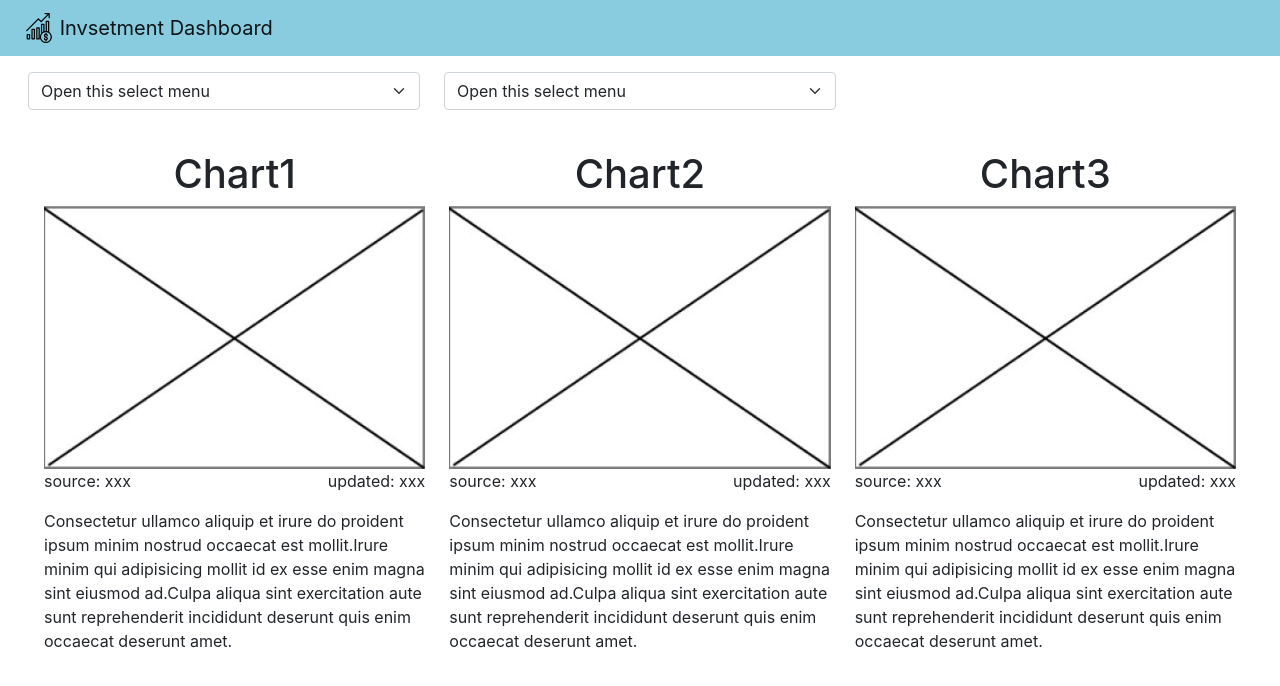
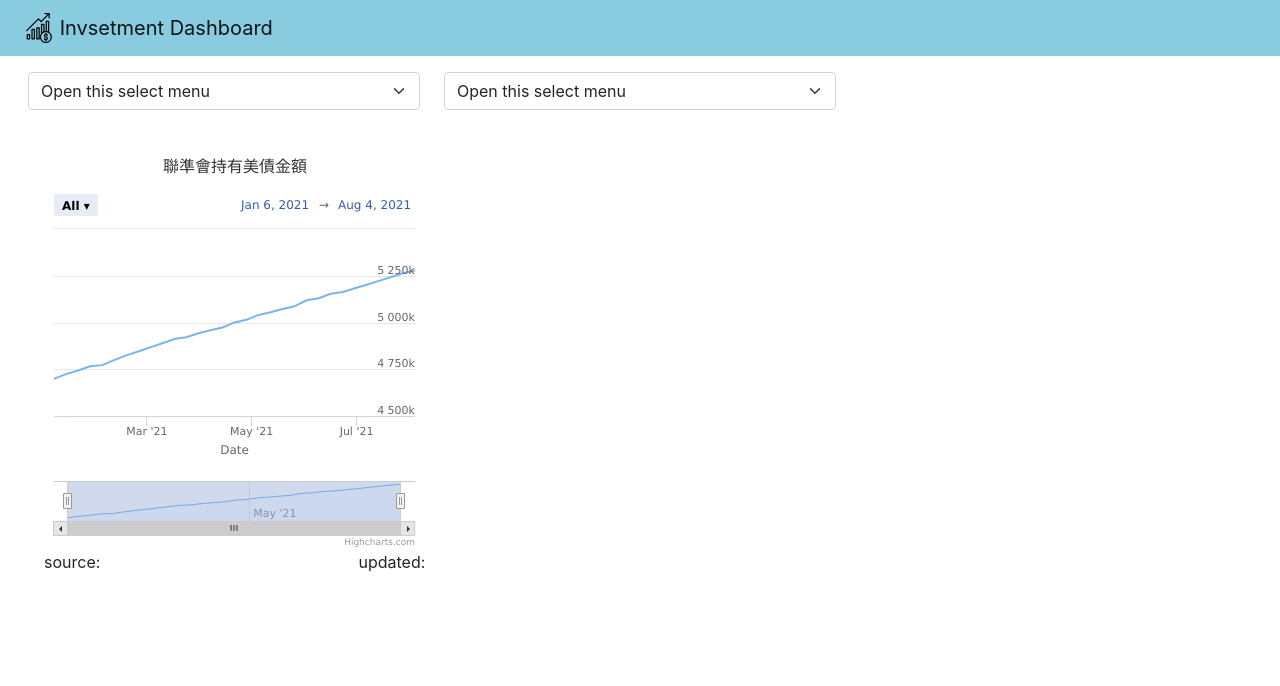
Before and after one commit to black95143/investment-dashboard, a React (Create React App) app: page / in a window 1280 px wide. Shown: the top 686 px of the page. Built offline with nearby package versions, Linux system fonts and the light colour scheme.

Commit message:
add dummy data and render it

```diff
--- a/package.json
+++ b/package.json
@@ -7,6 +7,8 @@
     "@testing-library/react": "^11.2.7",
     "@testing-library/user-event": "^12.8.3",
     "bootstrap": "^5.0.2",
+    "highcharts": "^9.1.2",
+    "highcharts-react-official": "^3.0.0",
     "react": "^17.0.2",
     "react-bootstrap": "^2.0.0-beta.4",
     "react-dom": "^17.0.2",
--- a/src/components/Charts/Charts.js
+++ b/src/components/Charts/Charts.js
@@ -1,39 +1,59 @@
 import React from 'react';
 import styles from './Chart.module.css';
 import { Row, Col } from 'react-bootstrap';
-import dummyChart from './dummyChart.jpg'
+import Highcharts from 'highcharts/highstock';
+import HighchartsReact from 'highcharts-react-official';
+import dummyData from './dummyData.json';
+
+const chartElementInfo = () => {
+  const chartData = [];
+  dummyData.TREAST.data.observations.forEach(ob => {
+    chartData.push([new Date(ob.date).getTime(), Number(ob.value)]);
+  });
+
+  return {
+    document: dummyData.TREAST.document,
+    source: dummyData.TREAST.source,
+    updated: dummyData.TREAST.latest_released_date,
+    options: {
+      title: {
+        text: dummyData.TREAST.title
+      },
+      series: [
+        {
+          name: dummyData.TREAST.title,
+          data: chartData
+        }
+      ],
+      xAxis: {
+        type: "datetime",
+        title: {
+          text: 'Date'
+        }
+      }
+    }
+  }
+};
 
 const Charts = () => {
-  const chartData = [
-    {
-      title: 'Chart1',
-      document: 'Consectetur ullamco aliquip et irure do proident ipsum minim nostrud occaecat est mollit.Irure minim qui adipisicing mollit id ex esse enim magna sint eiusmod ad.Culpa aliqua sint exercitation aute sunt reprehenderit incididunt deserunt quis enim occaecat deserunt amet.'
-    },
-    {
-      title: 'Chart2',
-      document: 'Consectetur ullamco aliquip et irure do proident ipsum minim nostrud occaecat est mollit.Irure minim qui adipisicing mollit id ex esse enim magna sint eiusmod ad.Culpa aliqua sint exercitation aute sunt reprehenderit incididunt deserunt quis enim occaecat deserunt amet.'
-    },
-    {
-      title: 'Chart3',
-      document: 'Consectetur ullamco aliquip et irure do proident ipsum minim nostrud occaecat est mollit.Irure minim qui adipisicing mollit id ex esse enim magna sint eiusmod ad.Culpa aliqua sint exercitation aute sunt reprehenderit incididunt deserunt quis enim occaecat deserunt amet.'
-    }
-  ]
-
-  return <Row className={styles.charts}>
-    {chartData.map((e) => (
+  return (
+    <Row className={styles.charts}>
       <Col sm={12} md={6} lg={4} className={styles.chartItem}>
-        <h1 className={styles.title}>{e.title}</h1>
-        <img src={dummyChart} className={styles.chart} alt="chart" />
+        <HighchartsReact
+          highcharts={Highcharts}
+          constructorType={'stockChart'}
+          options={chartElementInfo().options}
+        />
         <div className={styles.chartInfo}>
-          <p className={styles.source}>source: xxx</p>
-          <p className={styles.date}>updated: xxx</p>
+          <p className={styles.source}>source: {chartElementInfo.source}</p>
+          <p className={styles.date}>updated: {chartElementInfo.updated}</p>
         </div>
         <div>
-          <p className={styles.document}>{e.document}</p>
+          <p className={styles.document}>{chartElementInfo.document}</p>
         </div>
       </Col>
-    ))}
-  </Row>
+    </Row>
+  )
 };
 
 export default Charts;
--- /dev/null
+++ b/src/components/Charts/dummyData.json
@@ -0,0 +1,213 @@
+{
+  "TREAST": {
+    "title": "聯準會持有美債金額",
+    "document": "The total face value of U.S. Treasury securities held by the Federal Reserve. This total is broken out in the lines below. Purchases or sales of U.S. Treasury securities by the Federal Reserve Bank of New York (FRBNY) are made in the secondary market, or with various foreign official and international organizations that maintain accounts at the Federal Reserve. FRBNY's purchases or sales in the secondary market are conducted only through primary dealers.",
+    "source": "FRED",
+    "units": "百萬美元",
+    "latest_released_date": "2021-08-06",
+    "next_updated_date": "2021-08-13",
+    "frequency": "weekly",
+    "data": {
+      "realtime_start": "2021-08-10",
+      "realtime_end": "2021-08-10",
+      "observation_start": "2021-01-01",
+      "observation_end": "2021-08-10",
+      "units": "lin",
+      "output_type": 1,
+      "file_type": "json",
+      "order_by": "observation_date",
+      "sort_order": "asc",
+      "count": 31,
+      "offset": 0,
+      "limit": 100000,
+      "observations": [
+        {
+          "realtime_start": "2021-08-10",
+          "realtime_end": "2021-08-10",
+          "date": "2021-01-06",
+          "value": "4699421.0"
+        },
+        {
+          "realtime_start": "2021-08-10",
+          "realtime_end": "2021-08-10",
+          "date": "2021-01-13",
+          "value": "4723733.0"
+        },
+        {
+          "realtime_start": "2021-08-10",
+          "realtime_end": "2021-08-10",
+          "date": "2021-01-20",
+          "value": "4743552.0"
+        },
+        {
+          "realtime_start": "2021-08-10",
+          "realtime_end": "2021-08-10",
+          "date": "2021-01-27",
+          "value": "4766107.0"
+        },
+        {
+          "realtime_start": "2021-08-10",
+          "realtime_end": "2021-08-10",
+          "date": "2021-02-03",
+          "value": "4772074.0"
+        },
+        {
+          "realtime_start": "2021-08-10",
+          "realtime_end": "2021-08-10",
+          "date": "2021-02-10",
+          "value": "4798901.0"
+        },
+        {
+          "realtime_start": "2021-08-10",
+          "realtime_end": "2021-08-10",
+          "date": "2021-02-17",
+          "value": "4824057.0"
+        },
+        {
+          "realtime_start": "2021-08-10",
+          "realtime_end": "2021-08-10",
+          "date": "2021-02-24",
+          "value": "4844574.0"
+        },
+        {
+          "realtime_start": "2021-08-10",
+          "realtime_end": "2021-08-10",
+          "date": "2021-03-03",
+          "value": "4867279.0"
+        },
+        {
+          "realtime_start": "2021-08-10",
+          "realtime_end": "2021-08-10",
+          "date": "2021-03-10",
+          "value": "4889007.0"
+        },
+        {
+          "realtime_start": "2021-08-10",
+          "realtime_end": "2021-08-10",
+          "date": "2021-03-17",
+          "value": "4911633.0"
+        },
+        {
+          "realtime_start": "2021-08-10",
+          "realtime_end": "2021-08-10",
+          "date": "2021-03-24",
+          "value": "4921302.0"
+        },
+        {
+          "realtime_start": "2021-08-10",
+          "realtime_end": "2021-08-10",
+          "date": "2021-03-31",
+          "value": "4942277.0"
+        },
+        {
+          "realtime_start": "2021-08-10",
+          "realtime_end": "2021-08-10",
+          "date": "2021-04-07",
+          "value": "4959033.0"
+        },
+        {
+          "realtime_start": "2021-08-10",
+          "realtime_end": "2021-08-10",
+          "date": "2021-04-14",
+          "value": "4973499.0"
+        },
+        {
+          "realtime_start": "2021-08-10",
+          "realtime_end": "2021-08-10",
+          "date": "2021-04-21",
+          "value": "5000306.0"
+        },
+        {
+          "realtime_start": "2021-08-10",
+          "realtime_end": "2021-08-10",
+          "date": "2021-04-28",
+          "value": "5014762.0"
+        },
+        {
+          "realtime_start": "2021-08-10",
+          "realtime_end": "2021-08-10",
+          "date": "2021-05-05",
+          "value": "5040418.0"
+        },
+        {
+          "realtime_start": "2021-08-10",
+          "realtime_end": "2021-08-10",
+          "date": "2021-05-12",
+          "value": "5054395.0"
+        },
+        {
+          "realtime_start": "2021-08-10",
+          "realtime_end": "2021-08-10",
+          "date": "2021-05-19",
+          "value": "5071821.0"
+        },
+        {
+          "realtime_start": "2021-08-10",
+          "realtime_end": "2021-08-10",
+          "date": "2021-05-26",
+          "value": "5087157.0"
+        },
+        {
+          "realtime_start": "2021-08-10",
+          "realtime_end": "2021-08-10",
+          "date": "2021-06-02",
+          "value": "5119023.0"
+        },
+        {
+          "realtime_start": "2021-08-10",
+          "realtime_end": "2021-08-10",
+          "date": "2021-06-09",
+          "value": "5129891.0"
+        },
+        {
+          "realtime_start": "2021-08-10",
+          "realtime_end": "2021-08-10",
+          "date": "2021-06-16",
+          "value": "5153771.0"
+        },
+        {
+          "realtime_start": "2021-08-10",
+          "realtime_end": "2021-08-10",
+          "date": "2021-06-23",
+          "value": "5163445.0"
+        },
+        {
+          "realtime_start": "2021-08-10",
+          "realtime_end": "2021-08-10",
+          "date": "2021-06-30",
+          "value": "5183385.0"
+        },
+        {
+          "realtime_start": "2021-08-10",
+          "realtime_end": "2021-08-10",
+          "date": "2021-07-07",
+          "value": "5201725.0"
+        },
+        {
+          "realtime_start": "2021-08-10",
+          "realtime_end": "2021-08-10",
+          "date": "2021-07-14",
+          "value": "5222570.0"
+        },
+        {
+          "realtime_start": "2021-08-10",
+          "realtime_end": "2021-08-10",
+          "date": "2021-07-21",
+          "value": "5242987.0"
+        },
+        {
+          "realtime_start": "2021-08-10",
+          "realtime_end": "2021-08-10",
+          "date": "2021-07-28",
+          "value": "5263740.0"
+        },
+        {
+          "realtime_start": "2021-08-10",
+          "realtime_end": "2021-08-10",
+          "date": "2021-08-04",
+          "value": "5277635.0"
+        }
+      ]
+    }
+  }
+}
```
Also changed, not shown: public/manifest.json, 1 other file (tests, documents, lock files or other folders).
